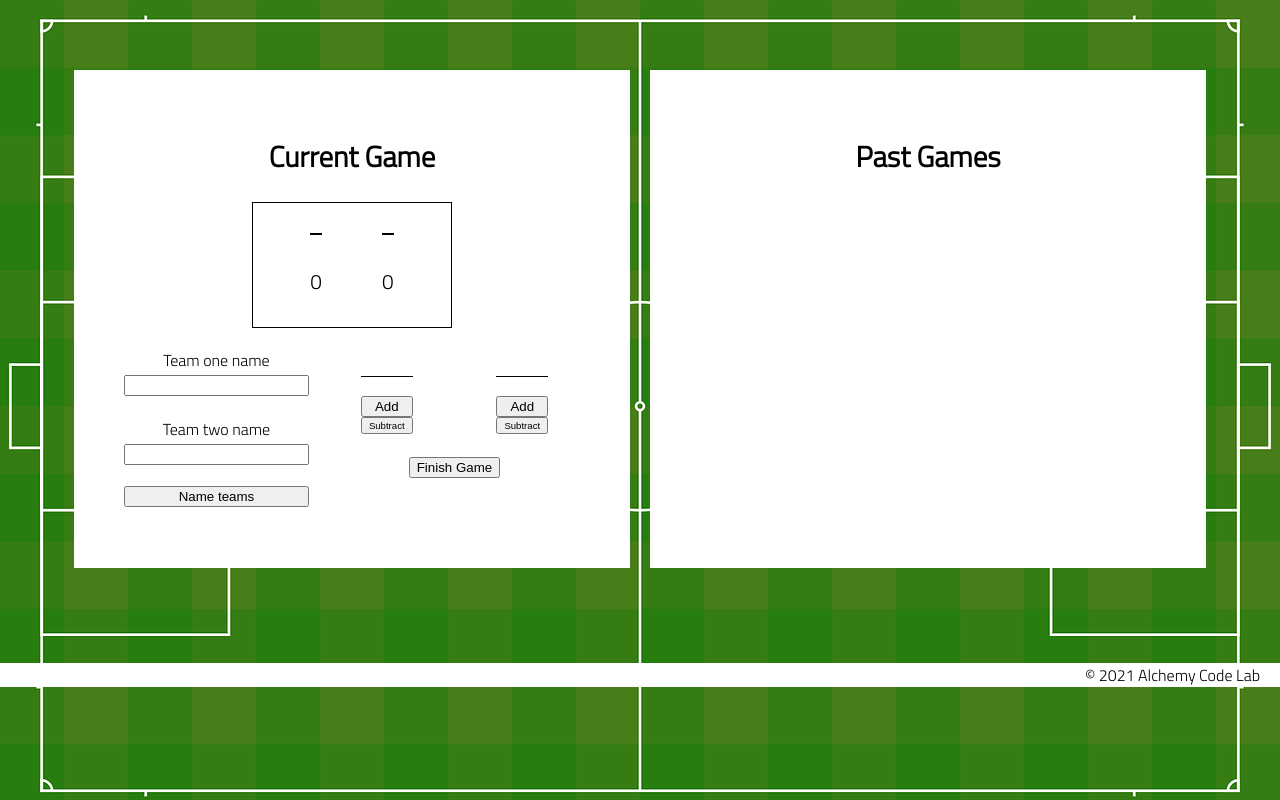
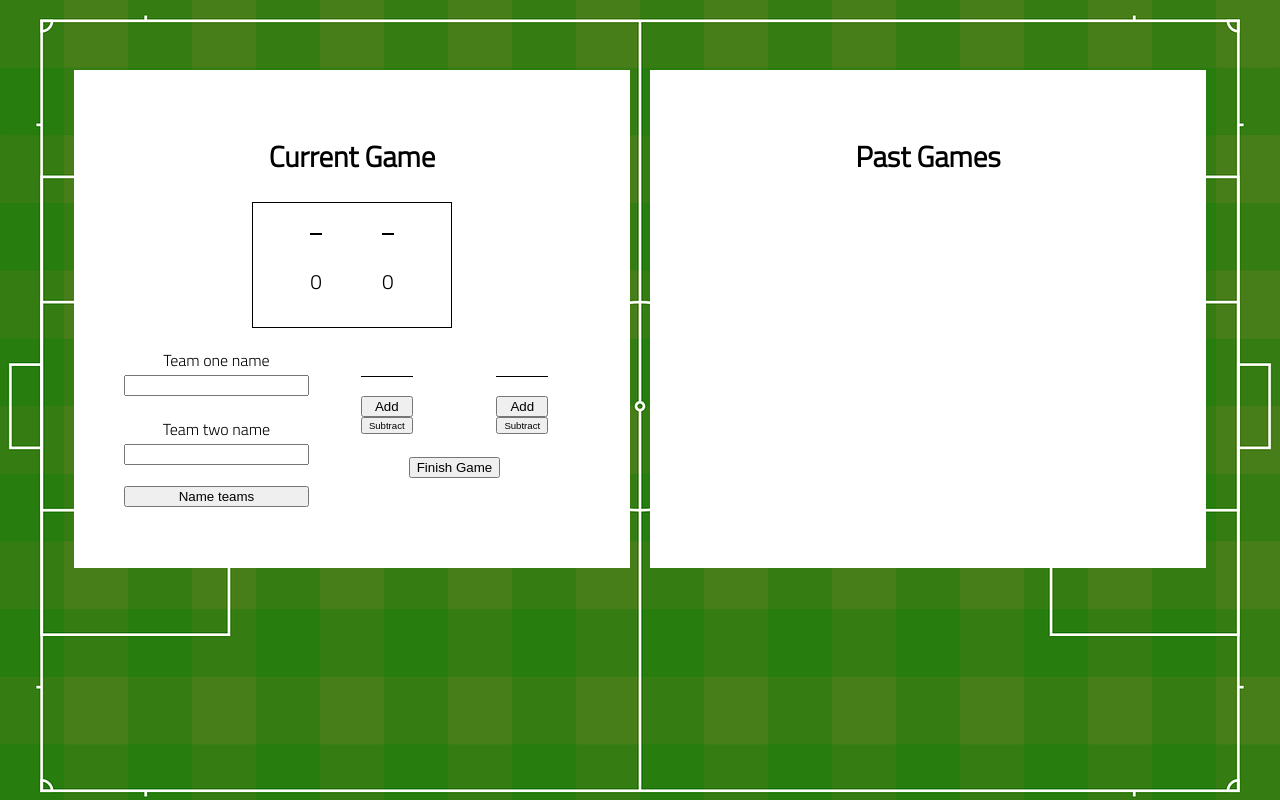
Before and after one commit to alchemycodelab/js-soccer-scorekeeper, a plain HTML site: page index.html in a window 1280 px wide. Drawn offline with Linux system fonts and the light colour scheme.

Commit message:
remove footer

```diff
--- a/index.html
+++ b/index.html
@@ -80,10 +80,6 @@
 
         </section>
     </main>
-    <footer>
-        <div class="copy gutter-right">&copy; 2021 Alchemy Code Lab</div>
-    </footer>
-
     <script type="module" src="./app.js"></script>
 </body>
 
```
